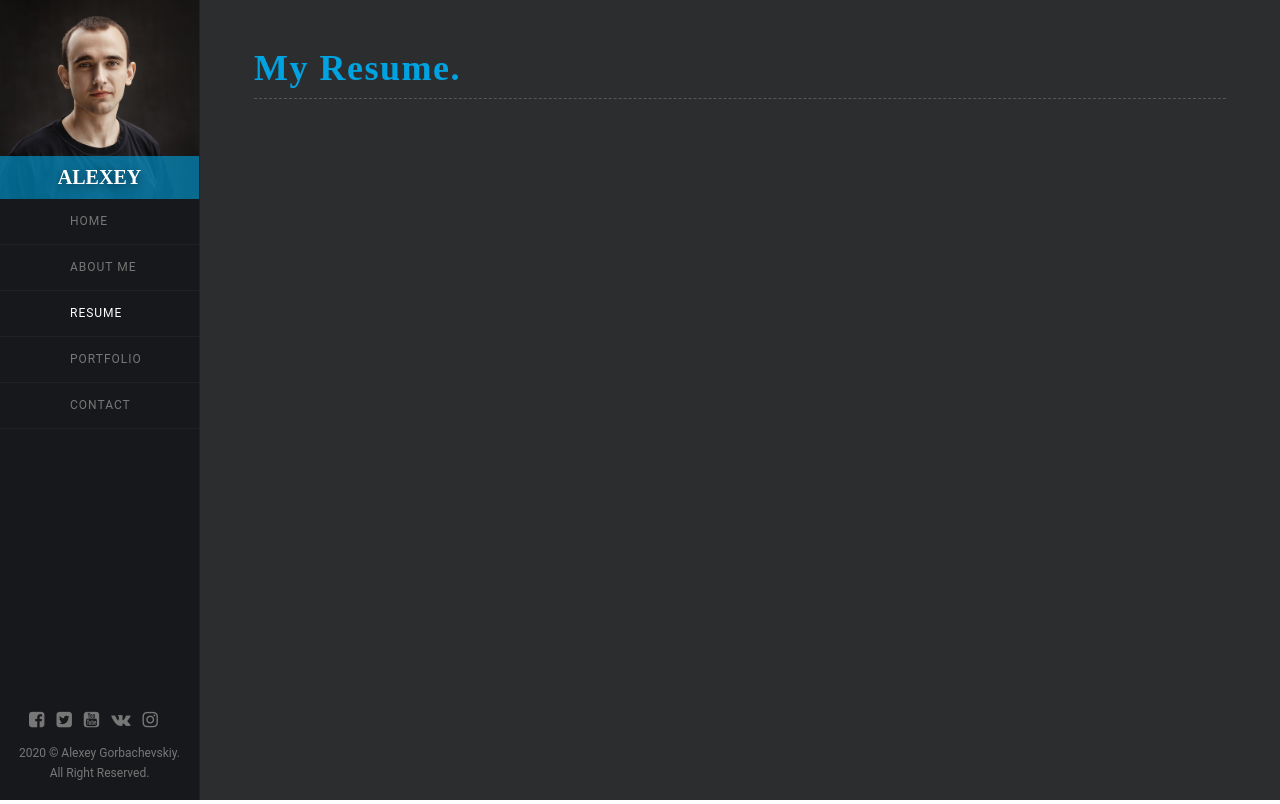
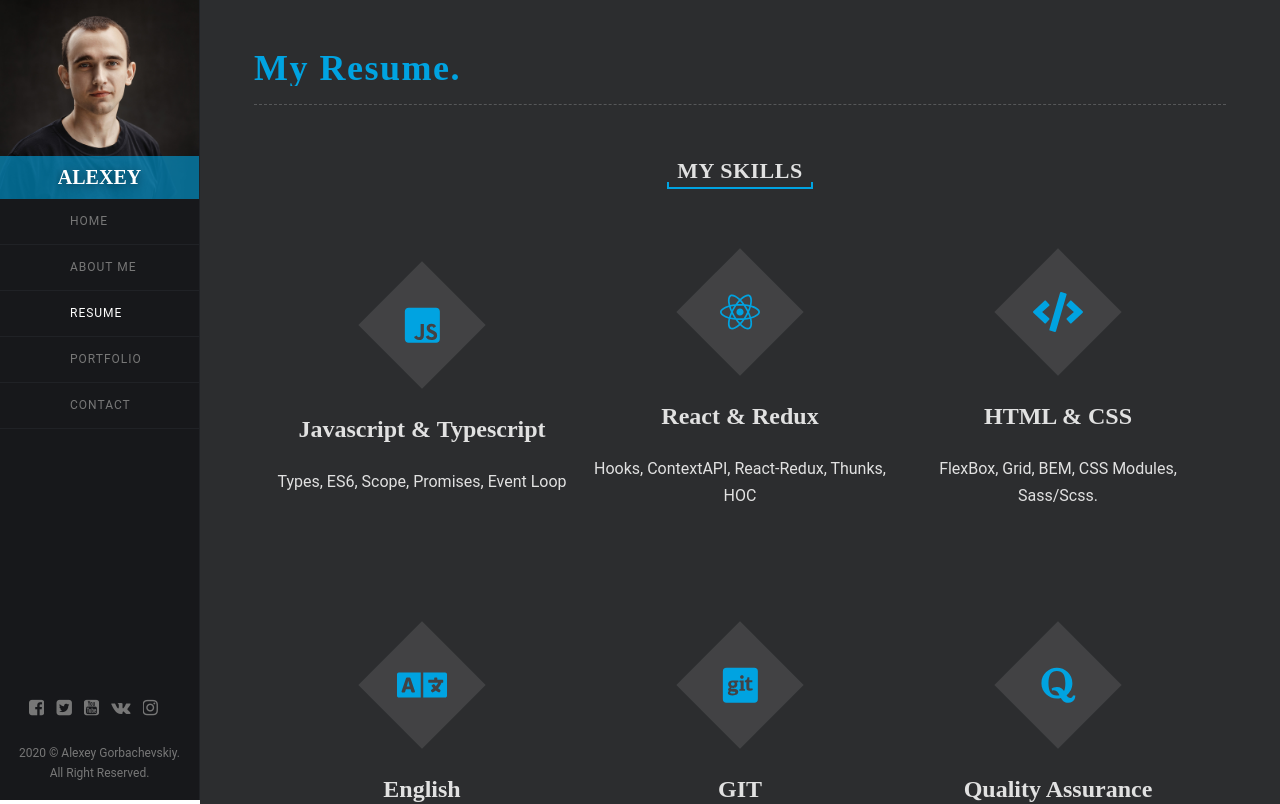
Before and after one commit to AlexeyGorbachevskiy/Portfolio, a React (Create React App) app: page /resume in a window 1280 px wide. Shown: the top 804 px of the page. Built offline with nearby package versions, Linux system fonts and the light colour scheme.

Commit message:
Resume page is implemented

```diff
--- a/src/components/aboutMe/AboutMe.jsx
+++ b/src/components/aboutMe/AboutMe.jsx
@@ -10,18 +10,19 @@ function AboutMe() {
                 <div className={style.content_wrapper}>
                     <div className={style.main_content}>
                         <h3>Frontend Developer</h3>
-                        <p>Dolor reprehenderit aut repudiandae maiores recusandae.
-                            Consequatur dolor nisi labore commodi ipsa?
-                            Excepturi velit laboriosam at voluptatibus cupiditate est
-                            vel. Dolorem praesentium itaque fugiat placeat quas
-                            consequatur? Obcaecati natus rerum
+                        <p>
+                            Hello, my name is Alexey Gorbachevskiy. I graduated
+                            from Belarusian State University of Informatics and
+                            Radioelectronics.
+                            I am a Frontend Developer and I have expertise and skills in range of IT.
                         </p>
-                        <p>Consectetur consectetur nesciunt nesciunt blanditiis amet? Quod quis unde aliquid excepturi laudantium?
-                            Illo architecto aliquam velit illo magnam neque perferendis sint
-                            Incidunt eius ipsa inventore labore eos velit. Minus hic magni reiciendis necessitatibus ex
-                            Quidem officia deleniti accusamus obcaecati dolores.
-                            Porro culpa quibusdam impedit porro praesentium excepturi. Alias ab consequatur?
+                        <p>
+                            I attended front-end courses of IT-incubator. There I studied predominantly React/Redux
+                            libraries
+                            and not only (see Resume page).
+                            Also, I participated in development of different applications (see Portfolio page).
                         </p>
+                        <p>Thank you for visiting.</p>
                     </div>
 
                     <div className={style.personal_information}>
@@ -60,7 +61,7 @@ function AboutMe() {
 
                 </div>
                 <div className={style.signature}>
-                    <img src={process.env.PUBLIC_URL+'/images/signature.png'} alt="Some signature"/>
+                    <img src={process.env.PUBLIC_URL + '/images/signature.png'} alt="Some signature"/>
                 </div>
             </div>
         </div>
--- a/src/components/aboutMe/AboutMe.module.css
+++ b/src/components/aboutMe/AboutMe.module.css
@@ -12,9 +12,6 @@
     background-color: #2C2D2F;
     transform: translate3d(0, 0, 0);
     transform-style: preserve-3d;
-
-
-
 }
 
 @media screen and (max-width: 767px) {
@@ -103,25 +100,28 @@ p {
     letter-spacing: .5px;
     border-bottom: 2px solid #00A3E1;
     position: relative;
+    margin-right: 10px;
+    color: #fff;
+
     display: inline-block;
-    margin-right: 10px;
     /*padding-bottom: 1px;*/
-    color: #fff;
 }
 
 .value {
-    line-height: 1em;
+    /*line-height: 1em;*/
     font-size: 16px;
+    display: inline-block;
+    /*overflow: hidden;*/
 }
 
-.signature{
+.signature {
     margin-top: 20px !important;
-    width: 40%;
+    width: 35%;
 
 }
 
-.signature img{
-    width:100%;
+.signature img {
+    width: 100%;
     height: auto;
     vertical-align: middle;
 }
--- a/src/components/contact/Contact.module.css
+++ b/src/components/contact/Contact.module.css
@@ -107,7 +107,7 @@ h3 {
     display: flex;
     justify-content: flex-start;
     flex-wrap: wrap;
-    margin-bottom: 4%;
+    margin-bottom: 3%;
 }
 
 .fields_wrapper {
@@ -269,7 +269,7 @@ h3 {
 
 .contact_footer i {
     color: #00A3E1;
-    font-size: 34px;
+    font-size: 32px;
     font-weight: 900;
 }
 
--- a/src/components/pageTitle/PageTitle.module.css
+++ b/src/components/pageTitle/PageTitle.module.css
@@ -3,6 +3,7 @@
     margin: 0;
     padding: 0;
     box-sizing: border-box;
+
 }
 
 .page_title_container {
@@ -10,7 +11,6 @@
     border-bottom: 1px dashed rgba(255, 255, 255, 0.2);
     color: #00A3E1;
     padding-bottom: 10px;
-
 }
 
 .icon {
@@ -24,10 +24,11 @@
     font-size: 36px;
     font-weight: 700;
     letter-spacing: 1.5px;
-    line-height: 1em;
     text-transform: capitalize;
     font-family: "Playfair Display", serif;
     position: relative;
     display: inline-block;
+    line-height: 1em;
 
+    overflow: hidden;
 }
--- a/src/components/resume/Resume.jsx
+++ b/src/components/resume/Resume.jsx
@@ -1,13 +1,57 @@
 import React from 'react';
 import style from './Resume.module.css';
 import PageTitle from "../pageTitle/PageTitle";
+import Skill from "./Skill/Skill";
 
 
 function Resume() {
+
+    const skills = [
+        {
+            icon: ['fab', 'js-square'],
+            iconTitle: 'Javascript & Typescript',
+            iconText: 'Types, ES6, Scope, Promises, Event Loop'
+        },
+        {icon: ['fab', 'react'], iconTitle: 'React & Redux', iconText: 'Hooks, ContextAPI, React-Redux, Thunks, HOC'},
+        {icon: ['fa', 'code'], iconTitle: 'HTML & CSS', iconText: 'FlexBox, Grid, BEM, CSS Modules, Sass/Scss.'},
+
+        {icon: ['fa', 'language'], iconTitle: 'English', iconText: 'Intermediate (B1) level'},
+        {icon: ['fab', 'git-square'], iconTitle: 'GIT', iconText: 'Working Experience'},
+        {icon: ['fab', 'quora'], iconTitle: 'Quality Assurance', iconText: 'ISTQB Certified Tester 2020'},
+
+    ]
+
+    const skill = skills.map(skillElement => {
+        return (
+            <Skill icon={skillElement.icon}
+                   icon_title={skillElement.iconTitle}
+                   icon_text={skillElement.iconText}
+            />
+        )
+    })
+
     return (
         <div className={style.resume_container}>
             <div className={style.content_container}>
                 <PageTitle title={'My Resume'} icon={'lnr lnr-license'}/>
+
+                <div className={style.main_wrapper}>
+
+                    <div className={style.content_wrapper}>
+
+                        <div className={style.subheader}>
+                            <h3>My Skills</h3>
+                        </div>
+
+                        <div className={style.content}>
+                            {skill}
+                        </div>
+
+
+                    </div>
+
+                </div>
+
             </div>
         </div>
     );
--- a/src/components/resume/Resume.module.css
+++ b/src/components/resume/Resume.module.css
@@ -1,5 +1,9 @@
 * {
     box-sizing: border-box;
+    margin: 0;
+    padding: 0;
+    overflow-x: hidden;
+
 }
 
 .resume_container {
@@ -11,9 +15,6 @@
     background-color: #2C2D2F;
     transform: translate3d(0, 0, 0);
     transform-style: preserve-3d;
-
-
-
 }
 
 @media screen and (max-width: 767px) {
@@ -38,3 +39,75 @@ h3 {
     width: 90%;
     margin: 0 auto;
 }
+
+.main_wrapper {
+    /*margin-bottom: 70px;*/
+    display: flex;
+    justify-content: center;
+    align-items: center;
+
+    flex-wrap: wrap;
+    margin-right: -15px;
+    margin-left: -15px;
+}
+
+
+.content_wrapper {
+    position: relative;
+    width: 100%;
+    min-height: 1px;
+    padding-right: 15px;
+    padding-left: 15px;
+
+
+    display: flex;
+    flex-direction: column;
+    justify-content: center;
+    align-items: center;
+}
+
+.subheader {
+    position: relative;
+    /*margin-bottom: 50px;*/
+    text-align: center;
+}
+
+
+.subheader h3 {
+    display: inline-block;
+    font-size: 22px;
+    font-weight: 600;
+    line-height: 1em;
+    letter-spacing: .5px;
+    position: relative;
+    text-transform: uppercase;
+    padding: 5px 10px;
+    border-bottom: 2px solid #00A3E1;
+}
+
+.subheader h3:before {
+    left: 0;
+}
+
+.subheader h3:after {
+    right: 0;
+}
+
+.subheader h3:before, .subheader h3:after {
+    position: absolute;
+    content: "";
+    width: 2px;
+    height: 5px;
+    bottom: 0;
+    background-color: #00A3E1;
+}
+
+.content {
+    width: 100%;
+
+    display: flex;
+    justify-content: space-evenly;
+    align-items: center;
+    flex-wrap: wrap;
+    margin-bottom: 4%;
+}
--- /dev/null
+++ b/src/components/resume/Skill/Skill.jsx
@@ -0,0 +1,22 @@
+import React from 'react';
+import style from './Skill.module.css';
+import {FontAwesomeIcon} from "@fortawesome/react-fontawesome";
+
+function Skill(props) {
+    return (
+        <div className={style.skill}>
+            <div className={style.icon_wrapper}>
+                {/*<i class={`fa ${props.icon}`}/>*/}
+                <FontAwesomeIcon className={style.icon} icon={props.icon} />
+            </div>
+            <div className={style.icon_text}>
+                <h3>{props.icon_title}</h3>
+                <p className={style.icon_description}>
+                    {props.icon_text}
+                </p>
+            </div>
+        </div>
+    );
+}
+
+export default Skill;
--- /dev/null
+++ b/src/components/resume/Skill/Skill.module.css
@@ -0,0 +1,56 @@
+
+* {
+    box-sizing: border-box;
+    margin: 0;
+    padding: 0;
+}
+
+.skill {
+    display: flex;
+    flex-direction: column;
+    justify-content: center;
+    align-items: center;
+
+    height: 300px;
+    width: 300px;
+    max-width: 340px;
+    margin-top: 20px;
+    margin-bottom: 40px;
+}
+
+.icon_wrapper {
+    height: 30%;
+    width: 30%;
+    display: flex;
+    justify-content: center;
+    align-items: center;
+    /*display: block;*/
+
+    /*box-shadow: -6px 10px 40px rgba(0, 0, 0, 0.06);*/
+    /*color: #4e93e6;*/
+    color: #00A3E1;
+    background: rgba(255, 255, 255, 0.1);
+
+    text-align: center;
+    line-height: 80px;
+    font-size: 40px;
+    transform: rotate(45deg);
+    transform-origin: center;
+}
+
+.icon {
+    transform: rotate(-45deg);
+}
+
+.icon_text {
+    margin-top: 40px;
+    display: flex;
+    flex-direction: column;
+    justify-content: center;
+    align-items: center;
+}
+
+.icon_description {
+    text-align: center;
+    word-break: break-word;
+}
--- a/src/index.js
+++ b/src/index.js
@@ -5,7 +5,12 @@ import App from './App';
 import * as serviceWorker from './serviceWorker';
 import {BrowserRouter} from "react-router-dom";
 import '../node_modules/font-awesome/css/font-awesome.min.css';
+import {fab, faGitSquare, faJs, faQuora, faReact} from '@fortawesome/free-brands-svg-icons'
+import {library} from "@fortawesome/fontawesome-svg-core";
+import {faCode, faLanguage} from "@fortawesome/free-solid-svg-icons";
 
+
+library.add(fab, faReact, faCode, faJs, faLanguage,faGitSquare, faQuora)
 
 ReactDOM.render(
     <React.StrictMode>
```
